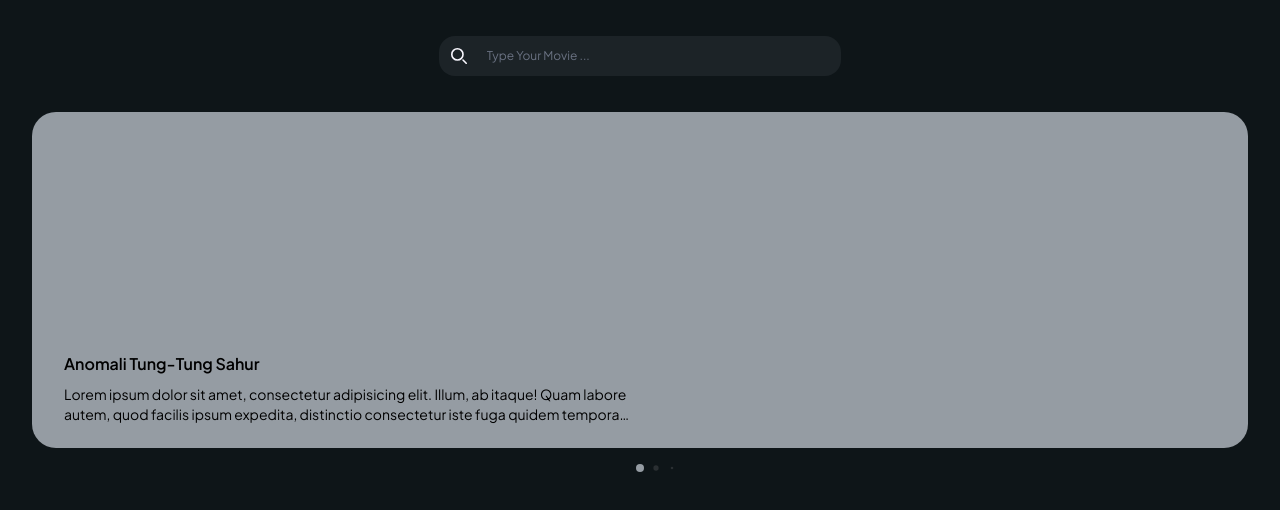
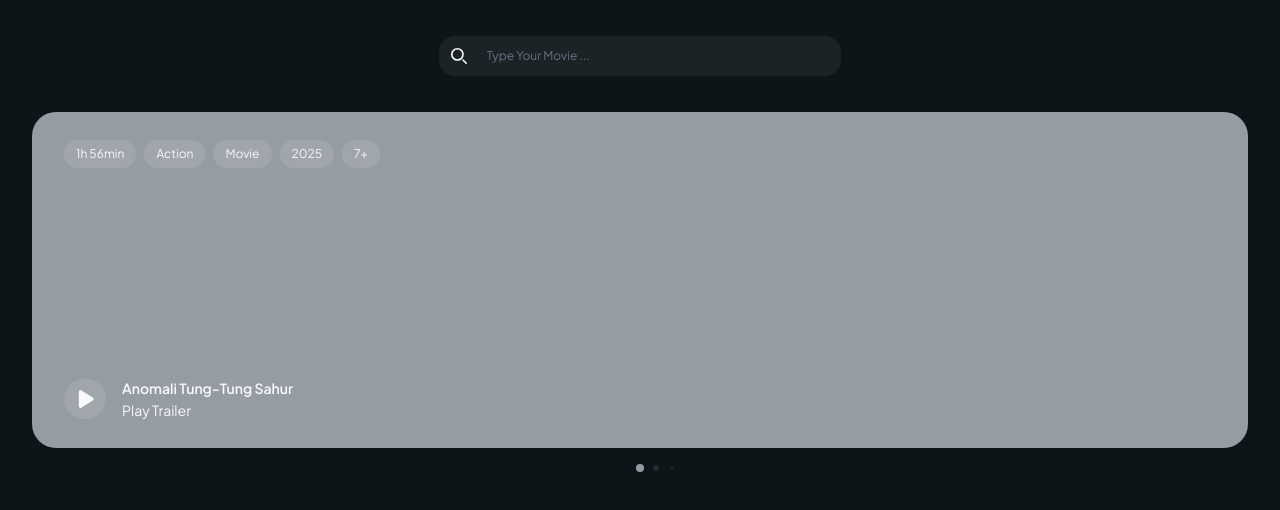
Before and after one commit to amntllhz/ningali, a React (Vite) app: page / in a window 1280 px wide. Shown: the top 510 px of the page. Built offline with nearby package versions, Linux system fonts and the light colour scheme.

Commit message:
style: carousel detail

```diff
--- a/package.json
+++ b/package.json
@@ -13,6 +13,7 @@
     "@tailwindcss/vite": "^4.1.13",
     "react": "^19.1.1",
     "react-dom": "^19.1.1",
+    "react-icons": "^5.5.0",
     "swiper": "^12.0.2",
     "tailwindcss": "^4.1.13"
   },
--- a/src/components/Carousel/index.jsx
+++ b/src/components/Carousel/index.jsx
@@ -8,6 +8,8 @@ import 'swiper/css/pagination';
 
 // import required modules
 import { Pagination } from 'swiper/modules';
+
+import { HiMiniPlay } from "react-icons/hi2";
 
 
 const Carousel = () => {
@@ -26,26 +28,103 @@ const Carousel = () => {
             >
                 <SwiperSlide className=' justify-center px-8 pb-8 text-center'>
                     <div className='relative flex flex-col rounded-3xl justify-center items-center bg-accent p-42'>
-                        <p className='absolute bottom-18 left-8 font-display font-semibold'>Anomali Tung-Tung Sahur</p>
-                        <p className='absolute bottom-6 left-8 font-display text-sm text-left w-1/2 line-clamp-2'>Lorem ipsum dolor sit amet, consectetur adipisicing elit. Illum, ab itaque! Quam labore autem, quod facilis ipsum expedita, distinctio consectetur iste fuga quidem tempora sapiente. Facilis, quos! Quod adipisci excepturi incidunt architecto dolor odit, dicta distinctio obcaecati quasi. Voluptate perspiciatis debitis corrupti, quo ad odio magni quis modi dolorem explicabo?</p>
+                        {/* top carousel */}
+                        <div className='absolute flex flex-row justify-center items-center space-x-2 top-7 left-8'>
+                            <div className='px-3 py-1.5 bg-text1/10 rounded-full'>
+                                <p className='font-display text-text1 text-xs'>1h 56min</p>
+                            </div>
+                            <div className='px-3 py-1.5 bg-text1/10 rounded-full'>
+                                <p className='font-display text-text1 text-xs'>Action</p>
+                            </div>
+                            <div className='px-3 py-1.5 bg-text1/10 rounded-full'>
+                                <p className='font-display text-text1 text-xs'>Movie</p>
+                            </div>
+                            <div className='px-3 py-1.5 bg-text1/10 rounded-full'>
+                                <p className='font-display text-text1 text-xs'>2025</p>
+                            </div>
+                            <div className='px-3 py-1.5 bg-text1/10 rounded-full'>
+                                <p className='font-display text-text1 text-xs'>7+</p>
+                            </div>
+                        </div>
+
+                        {/* bottom carousel */}
+                        <div className='absolute flex flex-row justify-center items-center space-x-4 bottom-7 left-8'>
+                            <button className='bg-text1/10 p-2 rounded-full' cursor='pointer'>
+                                <HiMiniPlay className='ml-0.5 w-6 h-6 text-text1' />
+                            </button>
+                            <div className='flex flex-col space-y-0.5'>
+                                <p className='font-display text-text1 text-sm font-semibold'>Anomali Tung-Tung Sahur</p>
+                                <p className='font-display text-text1 text-sm text-left w-1/2 line-clamp-2'>Play Trailer</p>
+                            </div>
+                        </div>
                     </div>
                 </SwiperSlide>
                 <SwiperSlide className=' justify-center px-8 pb-8 text-center'>
                     <div className='relative flex flex-col rounded-3xl justify-center items-center bg-accent p-42'>
-                        <p className='absolute bottom-10 left-10'>Slide 1</p>
+                        {/* top carousel */}
+                        <div className='absolute flex flex-row justify-center items-center space-x-2 top-7 left-8'>
+                            <div className='px-3 py-1.5 bg-text1/10 rounded-full'>
+                                <p className='font-display text-text1 text-xs'>1h 56min</p>
+                            </div>
+                            <div className='px-3 py-1.5 bg-text1/10 rounded-full'>
+                                <p className='font-display text-text1 text-xs'>Action</p>
+                            </div>
+                            <div className='px-3 py-1.5 bg-text1/10 rounded-full'>
+                                <p className='font-display text-text1 text-xs'>Movie</p>
+                            </div>
+                            <div className='px-3 py-1.5 bg-text1/10 rounded-full'>
+                                <p className='font-display text-text1 text-xs'>2025</p>
+                            </div>
+                            <div className='px-3 py-1.5 bg-text1/10 rounded-full'>
+                                <p className='font-display text-text1 text-xs'>7+</p>
+                            </div>
+                        </div>
+
+                        {/* bottom carousel */}
+                        <div className='absolute flex flex-row justify-center items-center space-x-4 bottom-7 left-8'>
+                            <button className='bg-text1/10 p-2 rounded-full' cursor='pointer'>
+                                <HiMiniPlay className='ml-0.5 w-6 h-6 text-text1' />
+                            </button>
+                            <div className='flex flex-col space-y-0.5'>
+                                <p className='font-display text-text1 text-sm font-semibold'>Anomali Tung-Tung Sahur</p>
+                                <p className='font-display text-text1 text-sm text-left w-1/2 line-clamp-2'>Play Trailer</p>
+                            </div>
+                        </div>
                     </div>
                 </SwiperSlide>
                 <SwiperSlide className=' justify-center px-8 pb-8 text-center'>
                     <div className='relative flex flex-col rounded-3xl justify-center items-center bg-accent p-42'>
-                        <p className='absolute bottom-10 left-10'>Slide 1</p>
+                        {/* top carousel */}
+                        <div className='absolute flex flex-row justify-center items-center space-x-2 top-7 left-8'>
+                            <div className='px-3 py-1.5 bg-text1/10 rounded-full'>
+                                <p className='font-display text-text1 text-xs'>1h 56min</p>
+                            </div>
+                            <div className='px-3 py-1.5 bg-text1/10 rounded-full'>
+                                <p className='font-display text-text1 text-xs'>Action</p>
+                            </div>
+                            <div className='px-3 py-1.5 bg-text1/10 rounded-full'>
+                                <p className='font-display text-text1 text-xs'>Movie</p>
+                            </div>
+                            <div className='px-3 py-1.5 bg-text1/10 rounded-full'>
+                                <p className='font-display text-text1 text-xs'>2025</p>
+                            </div>
+                            <div className='px-3 py-1.5 bg-text1/10 rounded-full'>
+                                <p className='font-display text-text1 text-xs'>7+</p>
+                            </div>
+                        </div>
+
+                        {/* bottom carousel */}
+                        <div className='absolute flex flex-row justify-center items-center space-x-4 bottom-7 left-8'>
+                            <button className='bg-text1/10 p-2 rounded-full' cursor='pointer'>
+                                <HiMiniPlay className='ml-0.5 w-6 h-6 text-text1' />
+                            </button>
+                            <div className='flex flex-col space-y-0.5'>
+                                <p className='font-display text-text1 text-sm font-semibold'>Anomali Tung-Tung Sahur</p>
+                                <p className='font-display text-text1 text-sm text-left w-1/2 line-clamp-2'>Play Trailer</p>
+                            </div>
+                        </div>
                     </div>
                 </SwiperSlide>
-                <SwiperSlide className=' justify-center px-8 pb-8 text-center'>
-                    <div className='relative flex flex-col rounded-3xl justify-center items-center bg-accent p-42'>
-                        <p className='absolute bottom-10 left-10'>Slide 1</p>
-                    </div>
-                </SwiperSlide>
-
             </Swiper>
         </>
     )
```
Also changed, not shown: 1 other file (tests, documents, lock files or other folders).
